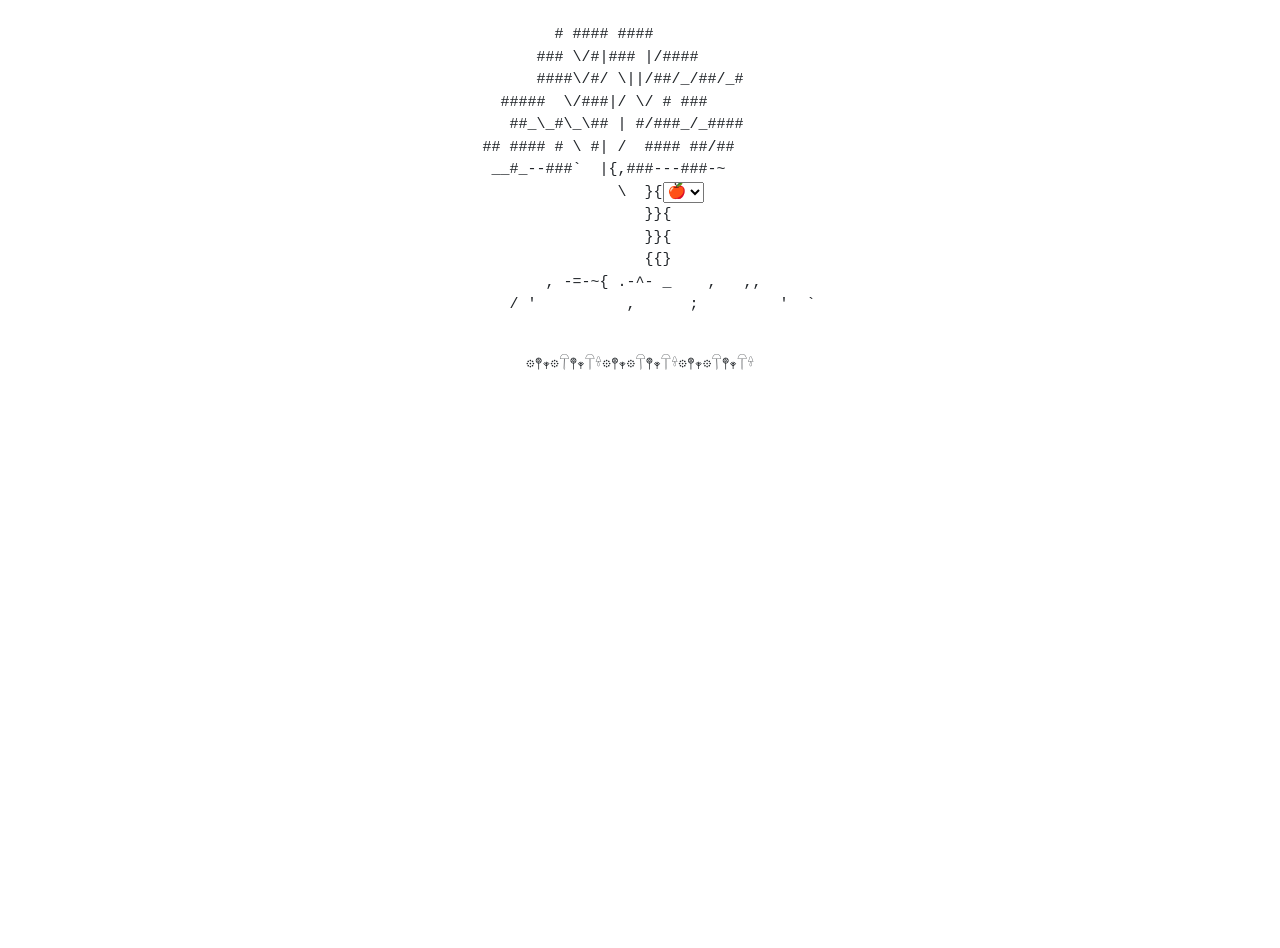
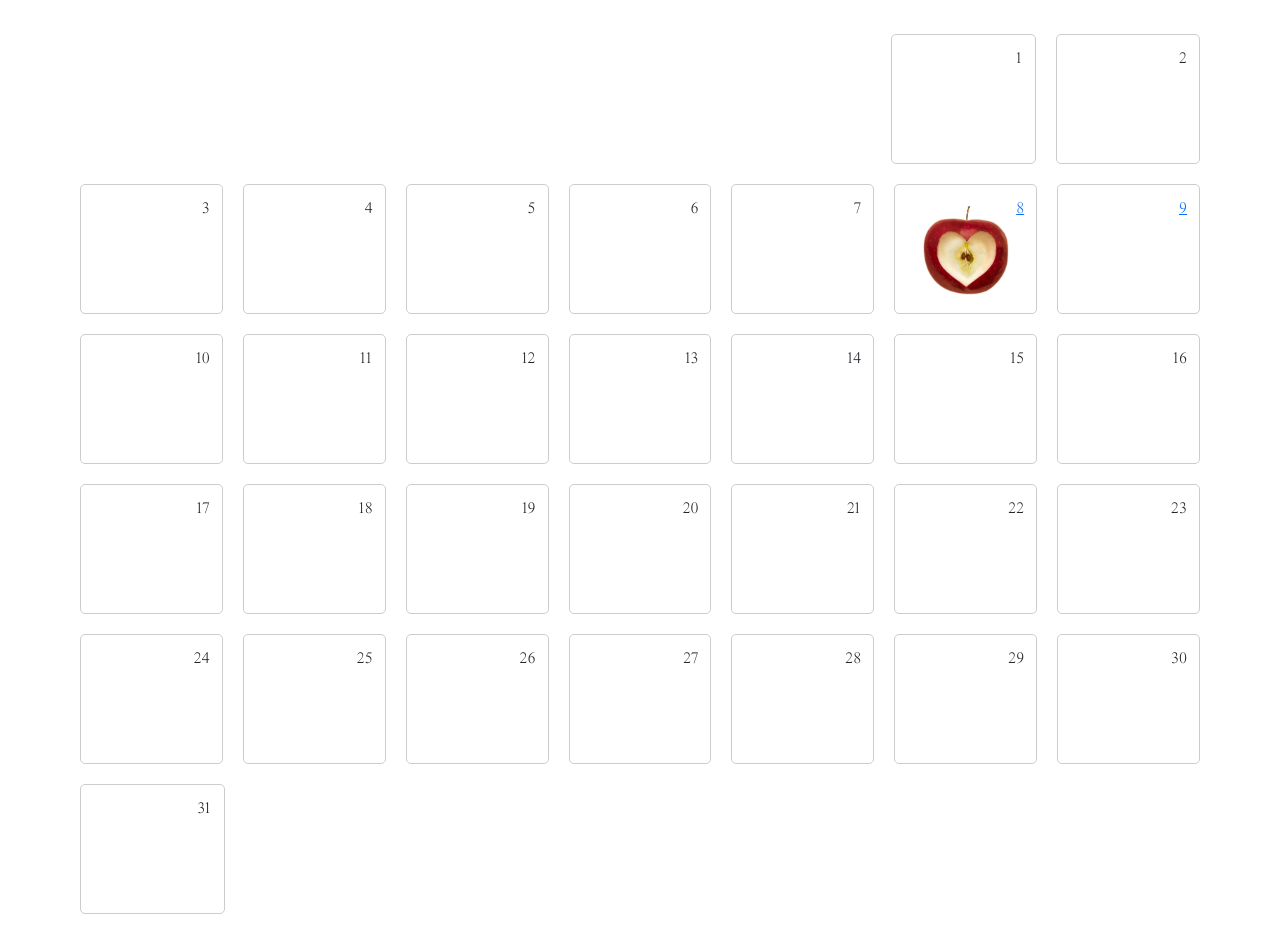
Before and after one commit to ashlxyzhang/ashs_wrld, a React (Vite) app: page /advent in a window 1280 px wide. Before the commit the page ends 800 px from the top, so only its background shows below. Built offline with nearby package versions, Linux system fonts and the light colour scheme.

Commit message:
advent calendar set up

```diff
--- a/src/App.css
+++ b/src/App.css
@@ -90,3 +90,21 @@ body {
     font-weight: lighter;
     font-size: 15px;
 }
+
+.row > div {
+    text-align: end;
+    height: 130px;
+    padding: 12px;
+    margin: 10px;
+    border: 1px solid #ccc;
+    border-radius: 5px;
+}
+
+.row .empty {
+    border: none;
+}
+
+img {
+    margin-top: -20px;
+    width: 100px;
+}
--- a/src/App.tsx
+++ b/src/App.tsx
@@ -7,7 +7,9 @@ import GetItalyCaps from "./components/Italy/ItalyCaps";
 import Tracks from "./components/Phonebook/Tracks";
 import Home from "./components/Home";
 import Galaxy from "./components/Galaxy";
-import Eight from "./components/Advent/eight";
+import Advent from "./components/Advent/Advent";
+import Eight from "./components/Advent/Eight";
+import Nine from "./components/Advent/Nine";
 
 const App = () => {
   const italyImages = GetItalyImages();
@@ -24,7 +26,9 @@ const App = () => {
             path="italy"
             element={<ItalyGrid images={italyImages} captions={italyCaps} />}
           />
-          <Route path="advent" element={<Eight />} />
+          <Route path="advent" element={<Advent />} />
+          <Route path="advent/8" element={<Eight />} />
+          <Route path="advent/8" element={<Nine />} />
         </Routes>
       </Router>
       {/* <ItalyGrid images={italyImages} captions={italyCaps} />
--- /dev/null
+++ b/src/components/Advent/Advent.tsx
@@ -0,0 +1,77 @@
+import React from "react";
+import Eight from "./Eight";
+import Nine from "./Nine";
+import { Link } from "react-router-dom";
+
+const Advent = () => {
+  return (
+    <div className="container mt-4 mb-4">
+      <div className="row justify-content-end">
+        <div className="col empty"></div>
+        <div className="col empty"></div>
+        <div className="col empty"></div>
+        <div className="col empty"></div>
+        <div className="col empty"></div>
+        <div className="col">1</div>
+        <div className="col">2</div>
+      </div>
+      <div className="row">
+        <div className="col">3</div>
+        <div className="col">4</div>
+        <div className="col">5</div>
+        <div className="col">6</div>
+        <div className="col">7</div>
+        <div className="col">
+          <Link to="/advent/8">8</Link>
+          <br />
+          <img
+            className="mx-auto d-block"
+            src="/Advent/day_8.jpeg"
+            alt="apple heart"
+          />
+        </div>
+        <div className="col">
+          <Link to="/advent/9">9</Link>
+        </div>
+      </div>
+      <div className="row">
+        <div className="col">10</div>
+        <div className="col">11</div>
+        <div className="col">12</div>
+        <div className="col">13</div>
+        <div className="col">14</div>
+        <div className="col">15</div>
+        <div className="col">16</div>
+      </div>
+      <div className="row">
+        <div className="col">17</div>
+        <div className="col">18</div>
+        <div className="col">19</div>
+        <div className="col">20</div>
+        <div className="col">21</div>
+        <div className="col">22</div>
+        <div className="col">23</div>
+      </div>
+      <div className="row">
+        <div className="col">24</div>
+        <div className="col">25</div>
+        <div className="col">26</div>
+        <div className="col">27</div>
+        <div className="col">28</div>
+        <div className="col">29</div>
+        <div className="col">30</div>
+      </div>
+      <div className="row">
+        <div className="col">31</div>
+        <div className="col empty"></div>
+        <div className="col empty"></div>
+        <div className="col empty"></div>
+        <div className="col empty"></div>
+        <div className="col empty"></div>
+        <div className="col empty"></div>
+      </div>
+    </div>
+  );
+};
+
+export default Advent;
--- a/src/components/Advent/Eight.tsx
+++ b/src/components/Advent/Eight.tsx
@@ -14,7 +14,10 @@ const Eight = () => {
 
   return (
     <>
-      <div className="apple-tree d-flex flex-column align-items-center mt-4">
+      <div
+        className="apple-tree d-flex flex-column justify-content-center align-items-center"
+        style={{ height: "100vh" }}
+      >
         <p>
           {
             "          # #### ####\n        ### \\/#|### |/####\n        ####\\/#/ \\||/##/_/##/_#\n    #####  \\/###|/ \\/ # ###\n     ##_\\_#\\_\\## | #/###_/_####\n  ## #### # \\ #| /  #### ##/##\n   __#_--###`  |{,###---###-~\n                 \\  }{"
--- /dev/null
+++ b/src/components/Advent/Nine.tsx
@@ -0,0 +1,7 @@
+import React from "react";
+
+const Nine = () => {
+  return <div>Hello</div>;
+};
+
+export default Nine;
```
Also changed, not shown: public/Advent/day_8.jpeg (added).
